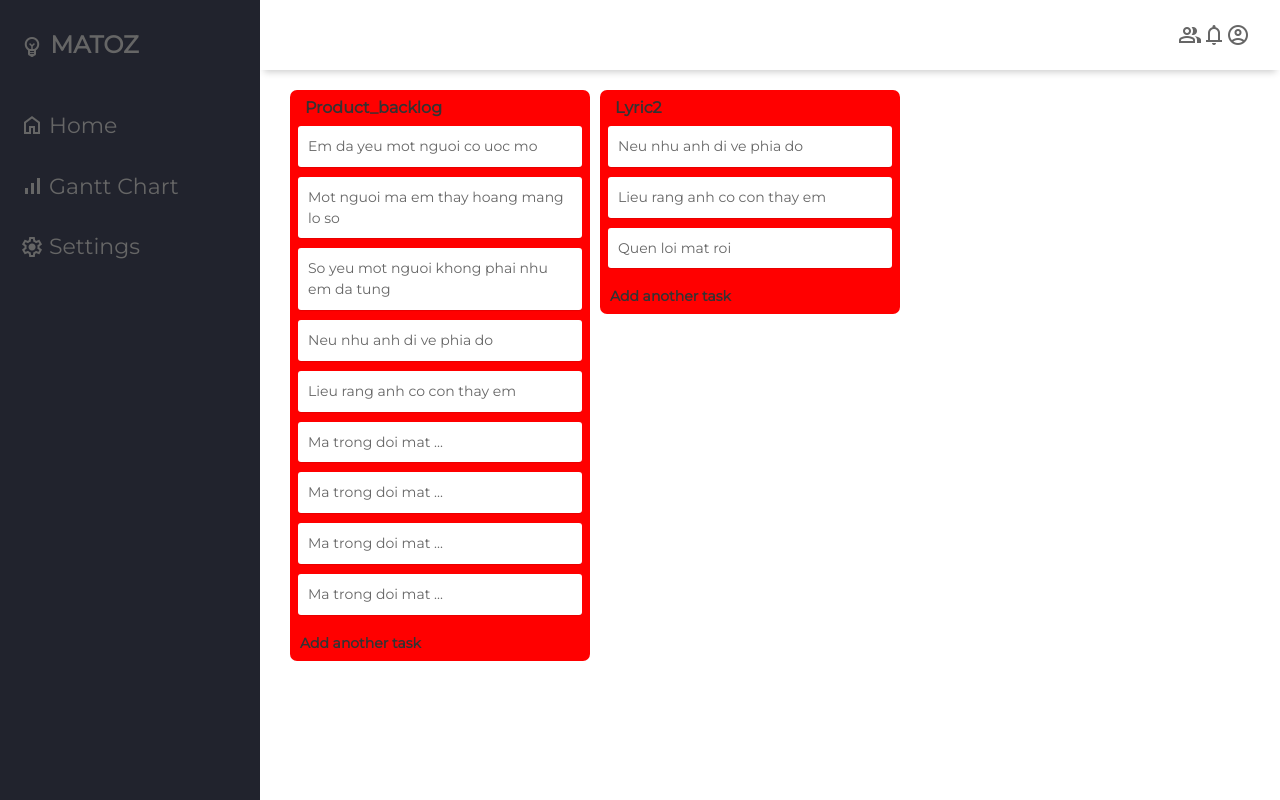
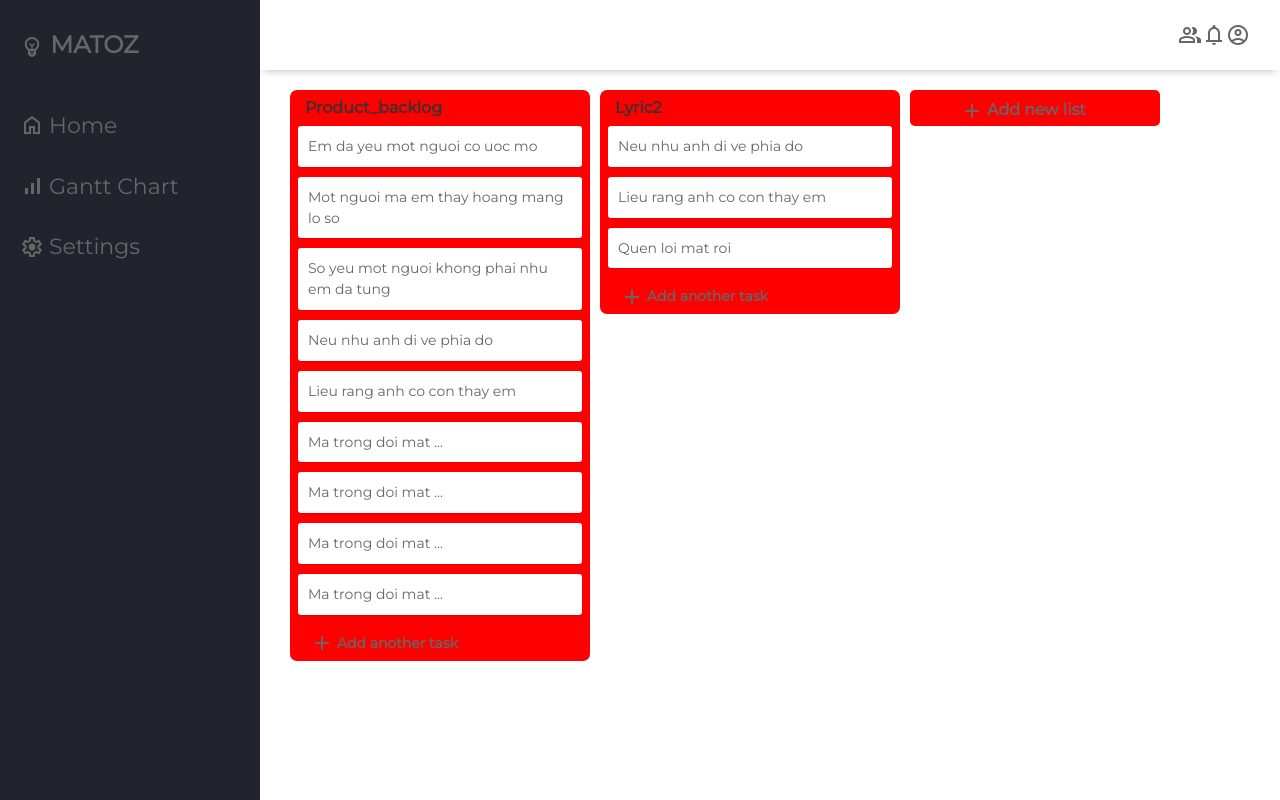
Before and after one commit to vubathang/matoz_2, a React (Create React App) app: page / in a window 1280 px wide. Built offline with nearby package versions, Linux system fonts and the light colour scheme.

Commit message:
add button add task and add column

```diff
--- a/src/App.css
+++ b/src/App.css
@@ -23,3 +23,8 @@ body {
     "sidebar main main main";
   height: 100vh;
 }
+
+.icon {
+  font-size: 20px;
+  margin-right: 3px;
+}
--- a/src/components/BoardContent/BoardContent.css
+++ b/src/components/BoardContent/BoardContent.css
@@ -17,3 +17,21 @@
   font-size: 14px;
   max-height: 100%;
 }
+
+.add-another-list {
+  min-width: 250px;
+  height: 36px;
+  line-height: 32px;
+  padding: 4px 0 4px 15px;
+  cursor: pointer;
+  margin-left: var(--gap);
+  font-size: 16px;
+  font-weight: bold;
+  background-color: red;
+  border-radius: 5px;
+  padding-left: 50px;
+}
+
+.add-another-list:hover {
+  background-color: blue;
+}
--- a/src/components/BoardContent/BoardContent.js
+++ b/src/components/BoardContent/BoardContent.js
@@ -24,6 +24,10 @@ function BoardContent() {
       <div class="list-columns">
         {/* <p class="font-weight-bold font24">WORKSPACES</p> */}
         {lists.map((list, index) => <List key={ index } list={list} />)}
+        <div class="add-another-list">
+          <span class="material-symbols-outlined icon ">add</span>
+          Add new list
+        </div>
       </div>
     </main>
   )
--- a/src/components/List/List.css
+++ b/src/components/List/List.css
@@ -57,3 +57,20 @@
   /* font-size: 16px; */
   /* border: 1px solid; */
 }
+
+.footer-action {
+  margin-left: var(--gap);
+  cursor: pointer;
+}
+
+.footer-action:hover{
+  color: darkblue;
+}
+
+.footer-action:hover .add_task{
+  color: darkblue;
+}
+
+.add_task {
+  margin-bottom: 2px;
+}
--- a/src/components/List/List.js
+++ b/src/components/List/List.js
@@ -25,7 +25,13 @@ function List(props) {
         <li>Vẫn yêu dù cho có cô đơn</li>
         <li>Dù cho anh không của riêng em sau này</li> */}
       </ul>
-      <footer>Add another task</footer>
+      <footer>
+        <div class="footer-action">
+          <span class="material-symbols-outlined icon add_task">add</span>
+          Add another task
+        </div>
+
+        </footer>
     </div>
   )
 }
```
